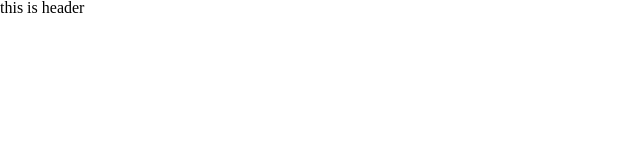
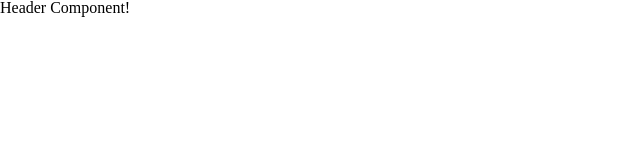
Before and after one commit to Cosen95/Tech-blog, a React (Create React App) app: page / in a window 1280 px wide. Shown: the top 160 px of the page, without its empty margins (0-640 px from the left). Built offline with nearby package versions, Linux system fonts and the light colour scheme.

Commit message:
feat:init

```diff
--- a/src/common/header/index.js
+++ b/src/common/header/index.js
@@ -3,7 +3,7 @@ import React, { Component } from 'react';
 class Header extends Component{
     render(){
         return(<div>
-            this is header
+            Header Component!
         </div>)
     }
 }
```
